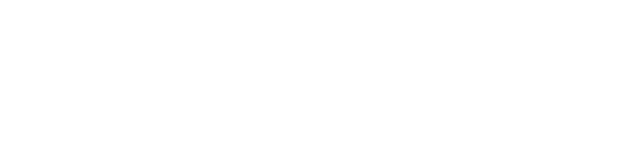
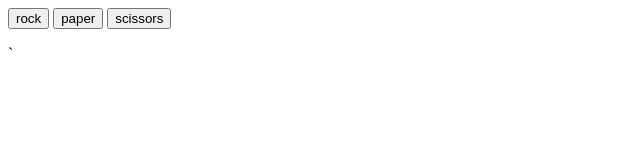
Before and after one commit to Weejan/rock-paper-scissors, a plain HTML site: page index.html in a window 1280 px wide. Shown: the whole page, without its empty margins (0-640 px from the left). Drawn offline with Linux system fonts and the light colour scheme.

Commit message:
Add human choice function

```diff
--- a/index.html
+++ b/index.html
@@ -7,7 +7,10 @@
 </head>
 <body>
     <p></p>
+    <button value = 'rock' class="btn">rock</button>
+    <button value = 'paper' class="btn">paper</button>
+    <button value = 'scissors' class="btn">scissors</button>
     <script src="/script.js">
     </script>
 </body>
-</html>
+</html>`
--- a/script.js
+++ b/script.js
@@ -1,5 +1,23 @@
+let para = document.querySelector("p");
+
+    //btnChoice[i].addEventListener("click", getComputerChoice());
+
+
 function getComputerChoice(){
     let choices = ['rock','paper','scissors']
     let choice = choices[Math.floor(Math.random * choices.length)]
     return choice
 }
+
+function getHumanChoice(){
+    let btnChoice = document.querySelectorAll(".btn");
+    let choice;
+    btnChoice.forEach((item)=> {item.addEventListener("click",()=>{
+        choice = item.value;
+        para.textContent = `You choose ${choice}!`;
+    })})
+    document.body.appendChild(para);
+
+    }
+
+getHumanChoice()``
```
